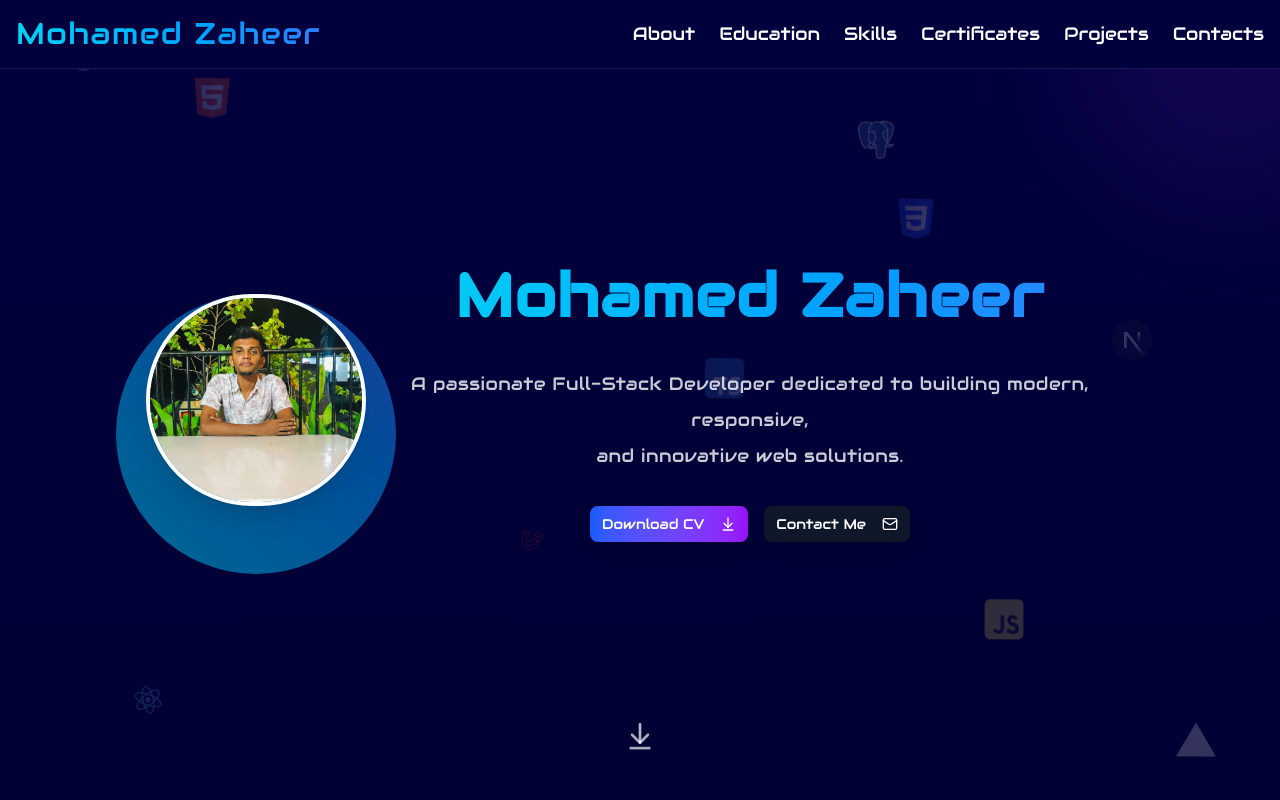
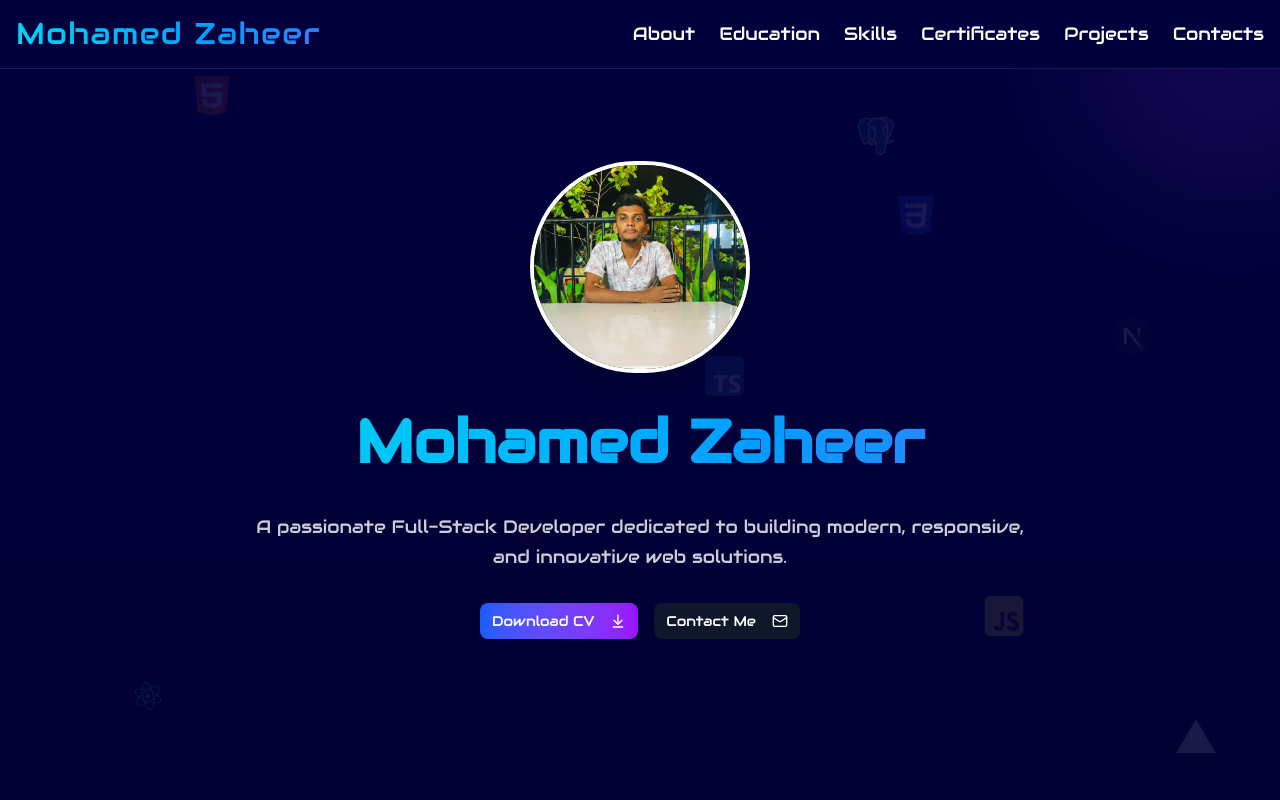
Before and after one commit to Zaheer2003/Portfolio_Zaheer, a Next.js app: page / in a window 1280 px wide. Shown: the top 800 px of the page. Built offline with nearby package versions, Linux system fonts and the light colour scheme.

Commit message:
Update Hero component with improved UI and animations

```diff
--- a/src/components/Hero.tsx
+++ b/src/components/Hero.tsx
@@ -11,25 +11,22 @@ export default function Hero() {
       {/* Animated Tech Stack Icons Background */}
       <div className="absolute inset-0 z-0 pointer-events-none">
         {[
-          { src: '/html.svg', style: 'top-[10%] left-[15%]', alt: 'HTML5 Logo', animationDelay: '0s' },
-          { src: '/css.svg', style: 'top-[25%] left-[70%]', alt: 'CSS3 Logo', animationDelay: '0.2s' },
-          { src: '/javascript.svg', style: 'bottom-[20%] right-[20%]', alt: 'JavaScript Logo', animationDelay: '0.4s' },
-          { src: '/react.svg', style: 'bottom-[10%] left-[10%]', alt: 'React Logo', animationDelay: '0.6s' },
-          { src: '/nextjs.svg', style: 'top-[40%] right-[10%]', alt: 'Next.js Logo', animationDelay: '0.8s' },
-          { src: '/laravel.svg', style: 'bottom-[30%] left-[40%]', alt: 'Laravel Logo', animationDelay: '1s' },
-          { src: '/Postgre.png', style: 'top-[15%] right-[30%]', alt: 'PostgreSQL Logo', animationDelay: '1.2s' },
-          { src: '/vercel.svg', style: 'bottom-[5%] right-[5%]', alt: 'Vercel Logo', animationDelay: '1.4s' },
-          { src: '/tailwindcss.svg', style: 'top-[5%] left-[5%]', alt: 'Tailwind CSS Logo', animationDelay: '1.6s' },
-          { src: '/typescript.svg', style: 'top-[45%] left-[55%]', alt: 'TypeScript Logo', animationDelay: '1.8s' },
+          { src: '/html.svg', style: 'top-[10%] left-[15%]' },
+          { src: '/css.svg', style: 'top-[25%] left-[70%]' },
+          { src: '/javascript.svg', style: 'bottom-[20%] right-[20%]' },
+          { src: '/react.svg', style: 'bottom-[10%] left-[10%]' },
+          { src: '/nextjs.svg', style: 'top-[40%] right-[10%]' },
+          { src: '/laravel.svg', style: 'bottom-[30%] left-[40%]' },
+          { src: '/Postgre.png', style: 'top-[15%] right-[30%]' },
+          { src: '/vercel.svg', style: 'bottom-[5%] right-[5%]' },
+          { src: '/tailwindcss.svg', style: 'top-[5%] left-[5%]' },
+          { src: '/typescript.svg', style: 'top-[45%] left-[55%]' },
         ].map((icon, i) => (
           <div
             key={i}
-            className={`absolute ${icon.style} w-10 h-10 opacity-20 animate-floating`}
-            style={{ animationDelay: icon.animationDelay }}
-            aria-label={icon.alt}
-            role="img"
+            className={`absolute ${icon.style} w-10 h-10 opacity-10 animate-floating`}
           >
-            <Image src={icon.src} alt={icon.alt} fill className="object-contain" />
+            <Image src={icon.src} alt="Tech Icon" fill className="object-contain" />
           </div>
         ))}
       </div>
@@ -37,27 +34,26 @@ export default function Hero() {
       {/* Decorative Blur */}
       <div className="absolute top-[-100px] right-[-100px] w-[300px] h-[300px] bg-purple-500/20 rounded-full blur-3xl animate-pulse z-0"></div>
 
-      {/* Profile Image with Glow */}
-      <div className="relative flex justify-center z-10">
-        <div className="absolute rounded-full w-[280px] h-[280px] bg-gradient-to-tr from-cyan-400 to-blue-500 opacity-30 animate-pulse"></div>
+      {/* Hero Content */}
+      <div className="text-center max-w-3xl space-y-8 z-10">
+        {/* Profile Image */}
+        <div className="flex justify-center">
           <Image
             src="/my-pic.jpg"
             alt="Mohamed Zaheer"
             width={220}
             height={220}
-          className="relative rounded-full border-4 border-white shadow-xl"
+            className="rounded-full border-4 border-white shadow-xl"
           />
         </div>
 
-      {/* Hero Content */}
-      <div className="text-center max-w-3xl space-y-8 z-10 animate-fadeInUp">
         {/* Name Heading */}
-        <h1 className="text-4xl md:text-6xl font-extrabold leading-tight tracking-wide bg-gradient-to-r from-cyan-400 to-blue-500 text-transparent bg-clip-text">
+        <h1 className="text-4xl md:text-6xl font-bold leading-tight bg-gradient-to-r from-cyan-400 to-blue-500 text-transparent bg-clip-text">
           Mohamed Zaheer
         </h1>
 
         {/* Short Bio */}
-        <p className="text-white/80 text-base md:text-lg leading-relaxed md:leading-loose tracking-wide">
+        <p className="text-white/80 text-base md:text-lg leading-relaxed">
           A passionate Full-Stack Developer dedicated to building modern, responsive,<br /> and innovative web solutions.
         </p>
 
@@ -66,57 +62,21 @@ export default function Hero() {
           <a href="/MyCV.pdf" download>
             <Button
               variant="default"
-              className="text-white bg-gradient-to-r from-blue-600 to-purple-600 hover:from-blue-700 hover:to-purple-700 shadow-lg focus:outline-none focus:ring-4 focus:ring-blue-500 focus:ring-opacity-50 transition-all duration-300 px-6 py-3 cursor-pointer"
+              className="text-white bg-gradient-to-r from-blue-600 to-purple-600 hover:from-blue-700 hover:to-purple-700 transition-all duration-300"
             >
-              Download CV <ArrowDownToLine className="ml-2 w-5 h-5" />
+              Download CV <ArrowDownToLine className="ml-2 w-4 h-4" />
             </Button>
           </a>
           <Link href="#contact">
             <Button
               variant="default"
-              className="border-white text-white hover:bg-white hover:text-[#01003D] shadow-lg focus:outline-none focus:ring-4 focus:ring-white focus:ring-opacity-50 transition-all duration-300 px-6 py-3 cursor-pointer"
+              className="border-white text-white hover:bg-white hover:text-[#01003D] transition-all duration-300"
             >
-              Contact Me <Mail className="ml-2 w-5 h-5" />
+              Contact Me <Mail className="ml-2 w-4 h-4" />
             </Button>
           </Link>
         </div>
       </div>
-
-      {/* Scroll Indicator */}
-      <div className="absolute bottom-10 left-1/2 transform -translate-x-1/2 animate-bounce z-10">
-        <ArrowDownToLine className="w-8 h-8 text-white/70" />
-      </div>
-
-      {/* Animation styles */}
-      <style jsx>{`
-        @keyframes fadeInUp {
-          0% {
-            opacity: 0;
-            transform: translateY(20px);
-          }
-          100% {
-            opacity: 1;
-            transform: translateY(0);
-          }
-        }
-
-        .animate-fadeInUp {
-          animation: fadeInUp 1s ease forwards;
-        }
-
-        @keyframes floating {
-          0%, 100% {
-            transform: translateY(0) rotate(0deg);
-          }
-          50% {
-            transform: translateY(-10px) rotate(5deg);
-          }
-        }
-
-        .animate-floating {
-          animation: floating 6s ease-in-out infinite;
-        }
-      `}</style>
     </section>
   )
 }
```
Lines whose indentation alone changed are shown as unchanged.
